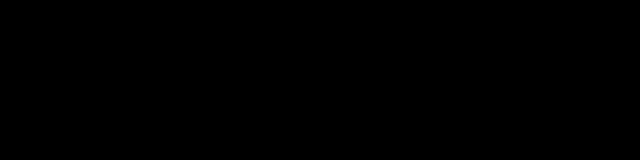
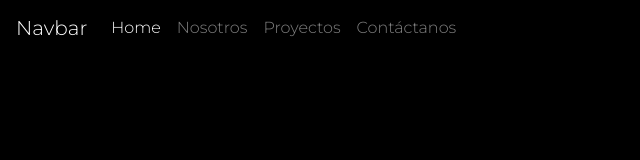
Before and after one commit to gelbass/MD-Studios, a plain HTML site: page index.html in a window 1280 px wide. Shown: the whole page, without its empty margins (0-640 px from the left). Drawn offline with nearby package versions, Linux system fonts and the light colour scheme.

Commit message:
Se incluyen imagesnes

```diff
--- a/index.html
+++ b/index.html
@@ -18,7 +18,34 @@
 <body>
     <main id="main">
         <header class="cabecero" id="header">
+            <nav class="navbar navbar-expand-lg navbar-dark">
+                <a class="navbar-brand" href="#">Navbar</a>
+                <button class="navbar-toggler" type="button" data-toggle="collapse"
+                    data-target="#navbarSupportedContent" aria-controls="navbarSupportedContent" aria-expanded="false"
+                    aria-label="Toggle navigation">
+                    <span class="navbar-toggler-icon"></span>
+                </button>
 
+                <div class="collapse navbar-collapse" id="navbarSupportedContent">
+                    <ul class="navbar-nav mr-auto">
+                        <li class="nav-item">
+                            <a class="nav-link active" aria-current="page" href="#">Home</a>
+                        </li>
+                        <li class="nav-item">
+                            <a class="nav-link" href="#nosotros">Nosotros</a>
+                        </li>
+                        <li class="nav-item">
+                            <a class="nav-link" href="#proyectos">Proyectos</a>
+                        </li>
+                        <li class="nav-item">
+                            <a class="nav-link" href="#contacto">Contáctanos</a>
+                        </li>
+                    </ul>
+                </div>
+            </nav>
+            <div class="cabeceroLogo">
+                <img src="img/Recurso 1.svg" alt="">
+            </div>
         </header>
         <section class="" id="nosotros">
 
--- a/scss/_contenedores.scss
+++ b/scss/_contenedores.scss
@@ -1,3 +1,6 @@
 .cabecero{
     height: 300px;
 }
+.cabeceroLogo{
+    width: 300px;
+}
--- a/scss/_variables.scss
+++ b/scss/_variables.scss
@@ -1,4 +1,4 @@
 $colorBg: #000000;
 $color1: #02BDBB;
 
-$fuentePrincipal:"Montserrat, sans-serif";
+$fuentePrincipal:"Montserrat", sans-serif;
```
Also changed, not shown: css/styles.css, 1 other file.
